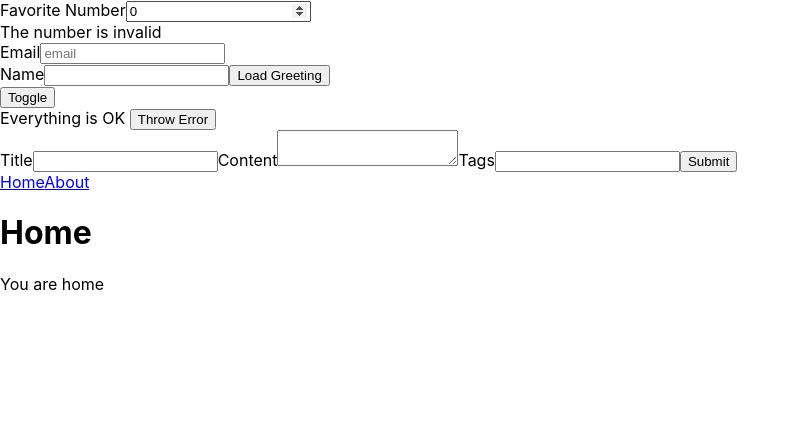
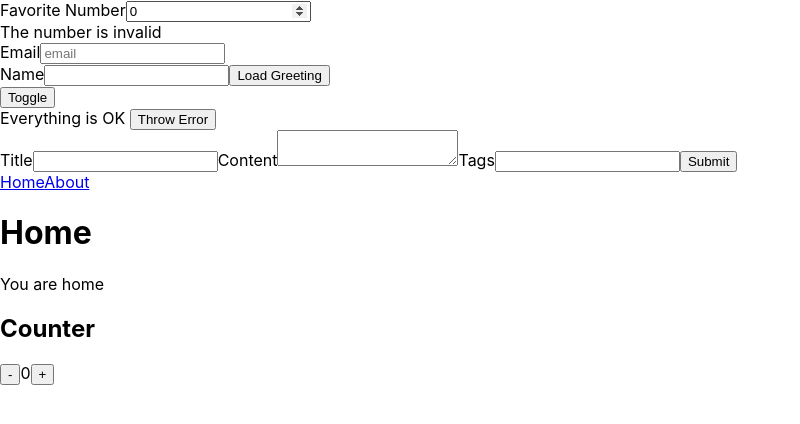
Before and after one commit to panglat/course-testing-js-ts-react-components, a React (Create React App) app: page / in a window 1280 px wide. Shown: the top 424 px of the page, without its empty margins (0-800 px from the left). Built offline with nearby package versions, Linux system fonts and the light colour scheme.

Commit message:
30.Test a Redux Connected React Component

```diff
--- a/src/components/App/index.tsx
+++ b/src/components/App/index.tsx
@@ -1,5 +1,6 @@
 import React from 'react';
 import { BrowserRouter as Router } from 'react-router-dom';
+import { Provider } from 'react-redux';
 import './styles.scss';
 import FavoriteNumber from 'components/FavoriteNumber';
 import A11y from 'components/a11y';
@@ -8,6 +9,8 @@ import HiddenMessage from 'components/HiddenMessage';
 import ErrorBoundary from 'components/ErrorBoundary';
 import PostEditor01Markups from 'components/PostEditor01Markups';
 import Main from 'components/Main';
+import { store } from 'store/configureStore';
+import Counter from 'components/Counter';
 
 const App: React.FC = () => {
   return (
@@ -28,6 +31,9 @@ const App: React.FC = () => {
       </ErrorBoundary>
       <PostEditor01Markups user={{ id: 'user-1' }} />
       <Main />
+      <Provider store={store}>
+        <Counter />
+      </Provider>
     </Router>
   );
 };
--- /dev/null
+++ b/src/components/Counter/index.tsx
@@ -0,0 +1,25 @@
+import React from 'react';
+import { useSelector, useDispatch } from 'react-redux';
+import { getCount } from 'store/selectors';
+import { IncrementCounter, DecrementCounter } from 'store/actions';
+
+import './styles.scss';
+
+const Counter: React.FC = () => {
+  const dispatch = useDispatch();
+  const count = useSelector(getCount);
+  const increment = () => dispatch(IncrementCounter());
+  const decrement = () => dispatch(DecrementCounter());
+  return (
+    <div className="counter">
+      <h2>Counter</h2>
+      <div>
+        <button onClick={decrement}>-</button>
+        <span aria-label="count">{count}</span>
+        <button onClick={increment}>+</button>
+      </div>
+    </div>
+  );
+};
+
+export default Counter;
--- /dev/null
+++ b/src/components/Counter/styles.scss
@@ -0,0 +1,4 @@
+@import 'global-styles/globals.scss';
+
+.counter {
+}
--- /dev/null
+++ b/src/store/actions.ts
@@ -0,0 +1,13 @@
+import { INCREMENT, DECREMENT, Actions } from './types';
+
+export function IncrementCounter(): Actions {
+  return {
+    type: INCREMENT,
+  };
+}
+
+export function DecrementCounter(): Actions {
+  return {
+    type: DECREMENT,
+  };
+}
--- /dev/null
+++ b/src/store/configureStore.js
@@ -0,0 +1,6 @@
+import { createStore } from 'redux';
+import { composeWithDevTools } from 'redux-devtools-extension';
+import { reducer } from './reducer';
+
+const composeEnhancers = composeWithDevTools();
+export const store = createStore(reducer, composeEnhancers);
--- /dev/null
+++ b/src/store/reducer.tsx
@@ -0,0 +1,20 @@
+import { INCREMENT, DECREMENT, Actions, State } from './types';
+
+const initialState: State = {
+  count: 0,
+};
+
+export function reducer(state = initialState, action: Actions): State {
+  switch (action.type) {
+    case INCREMENT:
+      return {
+        count: state.count + 1,
+      };
+    case DECREMENT:
+      return {
+        count: state.count - 1,
+      };
+    default:
+      return state;
+  }
+}
--- /dev/null
+++ b/src/store/selectors.ts
@@ -0,0 +1,3 @@
+import { State } from './types';
+
+export const getCount = (state: State) => state.count;
--- /dev/null
+++ b/src/store/types.ts
@@ -0,0 +1,16 @@
+export const INCREMENT = 'INCREMENT';
+export const DECREMENT = 'DECREMENT';
+
+export interface IncrementAction {
+  type: typeof INCREMENT;
+}
+
+export interface DecrementAction {
+  type: typeof DECREMENT;
+}
+
+export type Actions = IncrementAction | DecrementAction;
+
+export interface State {
+  count: number;
+}
```
Also changed, not shown: package.json (+6 -2 lines), 1 other file (tests, documents, lock files or other folders).
